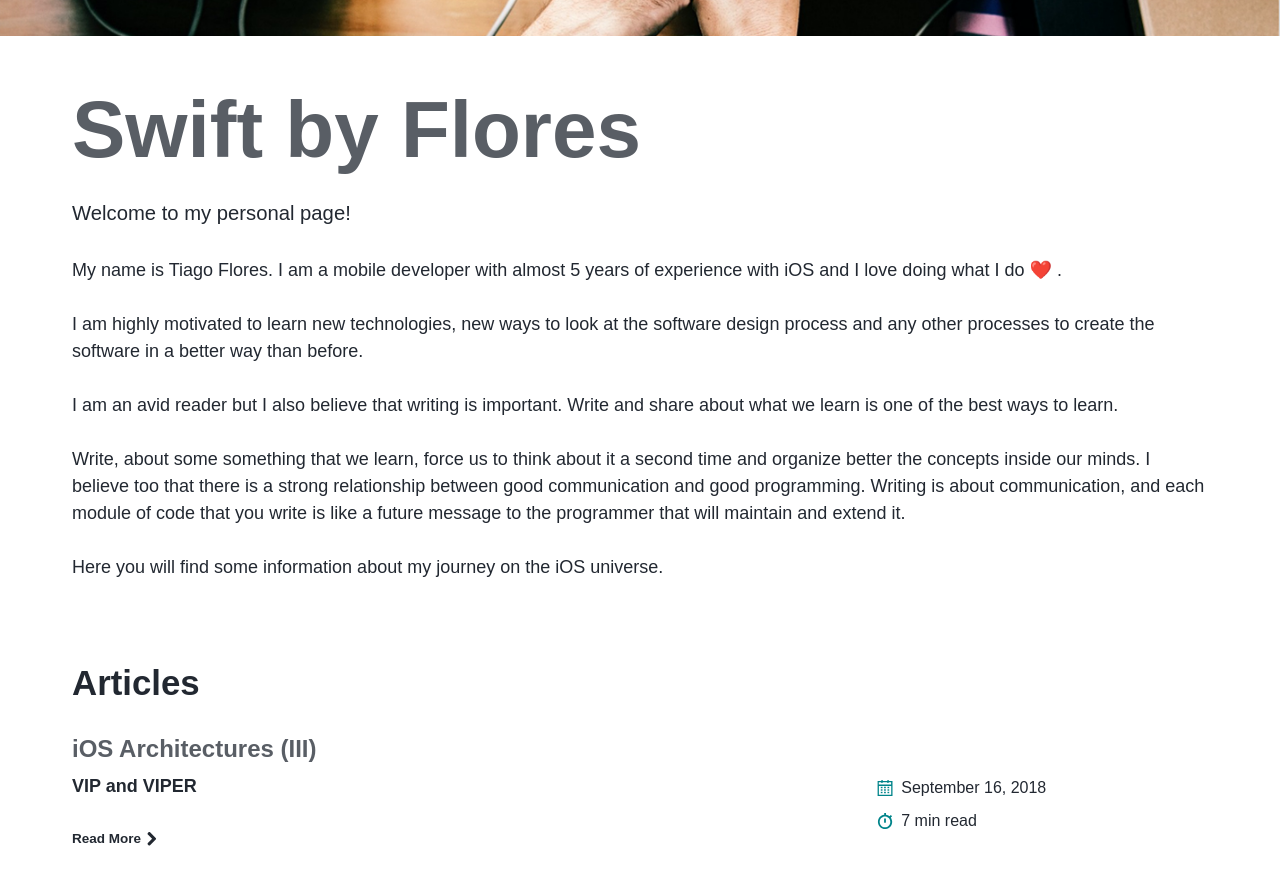
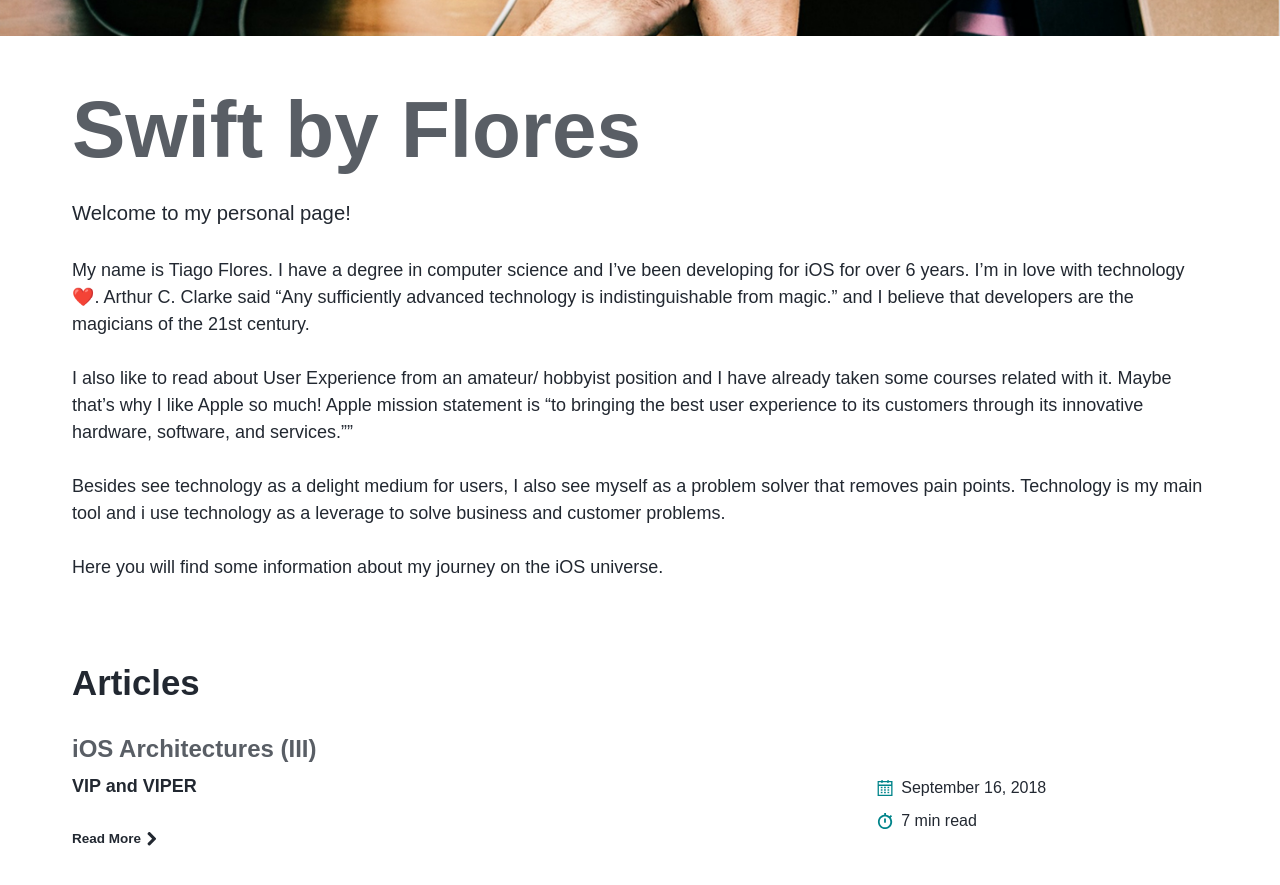
Before and after one commit to TiagoMJFlores/tiagomjflores.github.io, a Jekyll site: the page built from index.html, in a window 1280 px wide and 900 px high, scrolled down 463 px. Shown: the top 885 px of the window. Built offline with Jekyll 4.4.1, drawn with Linux system fonts in a browser that asks for light colours; emoji names are drawn with the system emoji font; the list of posts is cut into pages by our own code.

Commit message:
change bio

```diff
--- a/index.html
+++ b/index.html
@@ -8,15 +8,16 @@ introduction: |
   Welcome to my personal page!
 
   My name is Tiago Flores.
-  I am a mobile developer with almost 5 years of experience with iOS and I love doing what I do :heart: .
+  I have a degree in computer science and I’ve been developing for iOS for over 6 years. I'm in love with technology :heart:.
+  Arthur C. Clarke said “Any sufficiently advanced technology is indistinguishable from magic.”
+  and I believe that developers are the magicians of the 21st century.
 
-  I am highly motivated to learn new technologies, new ways to look at the software design process and any other processes to create the software in a better way than before.
+  I also like to read about User Experience from an amateur/ hobbyist position and I have already taken some courses related with it.
+  Maybe that's why I like Apple so much!
+  Apple mission statement is "to bringing the best user experience to its customers through its innovative hardware, software, and services.”"
 
-  I am an avid reader but I also believe that writing is important. Write and share about what we learn is one of the best ways to learn.
-
-  Write, about some something that we learn, force us to think about it a second time and organize better the concepts inside our minds.
-  I believe too that there is a strong relationship between good communication and good programming.
-  Writing is about communication, and each module of code that you write is like a future message to the programmer that will maintain and extend it.
+  Besides see technology as a delight medium for users, I also see myself as a problem solver that removes pain points.
+  Technology is my main tool and i use technology as a leverage to solve business and customer problems.
 
   Here you will find some information about my journey on the iOS universe.
 ---
```
